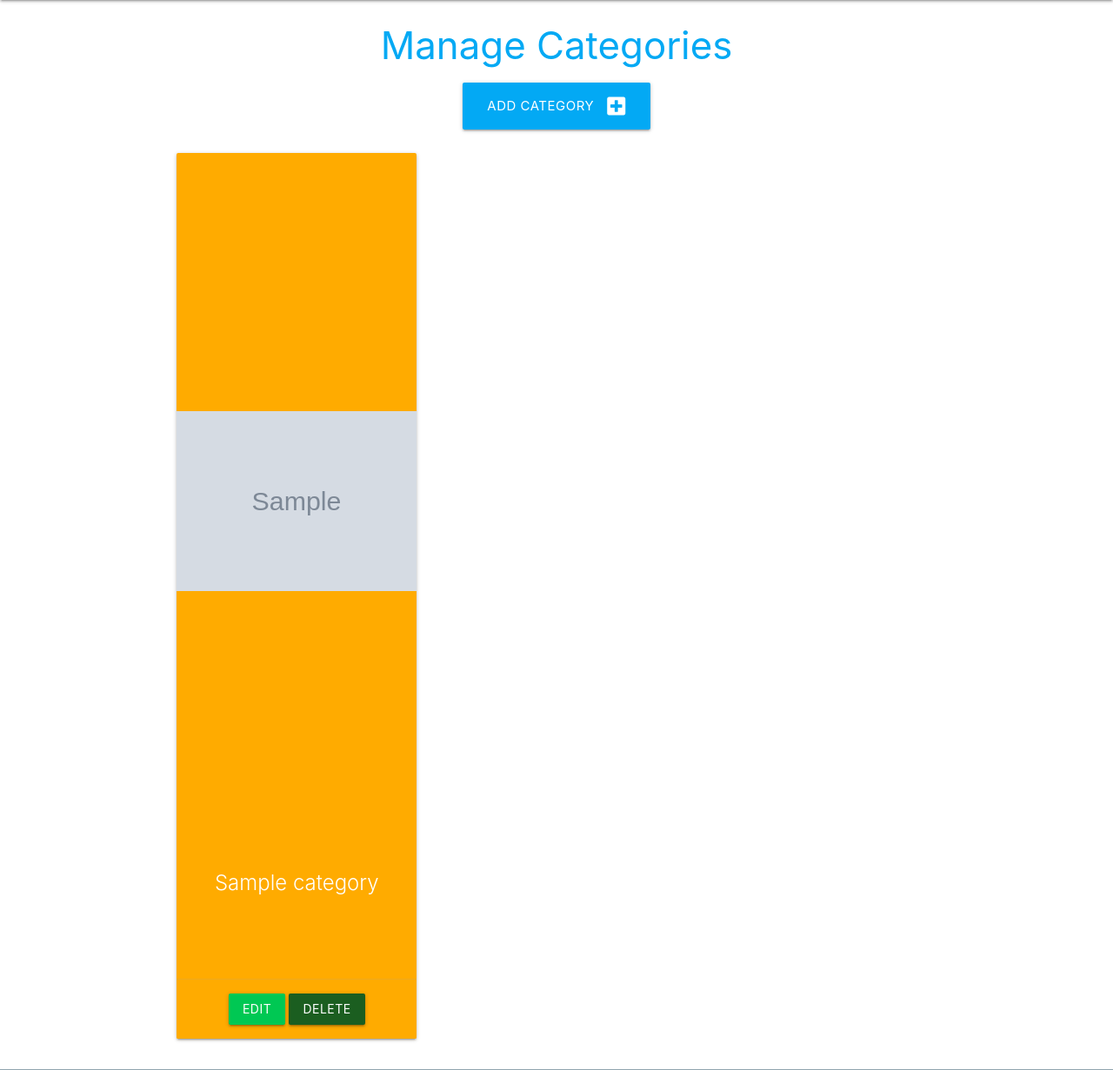
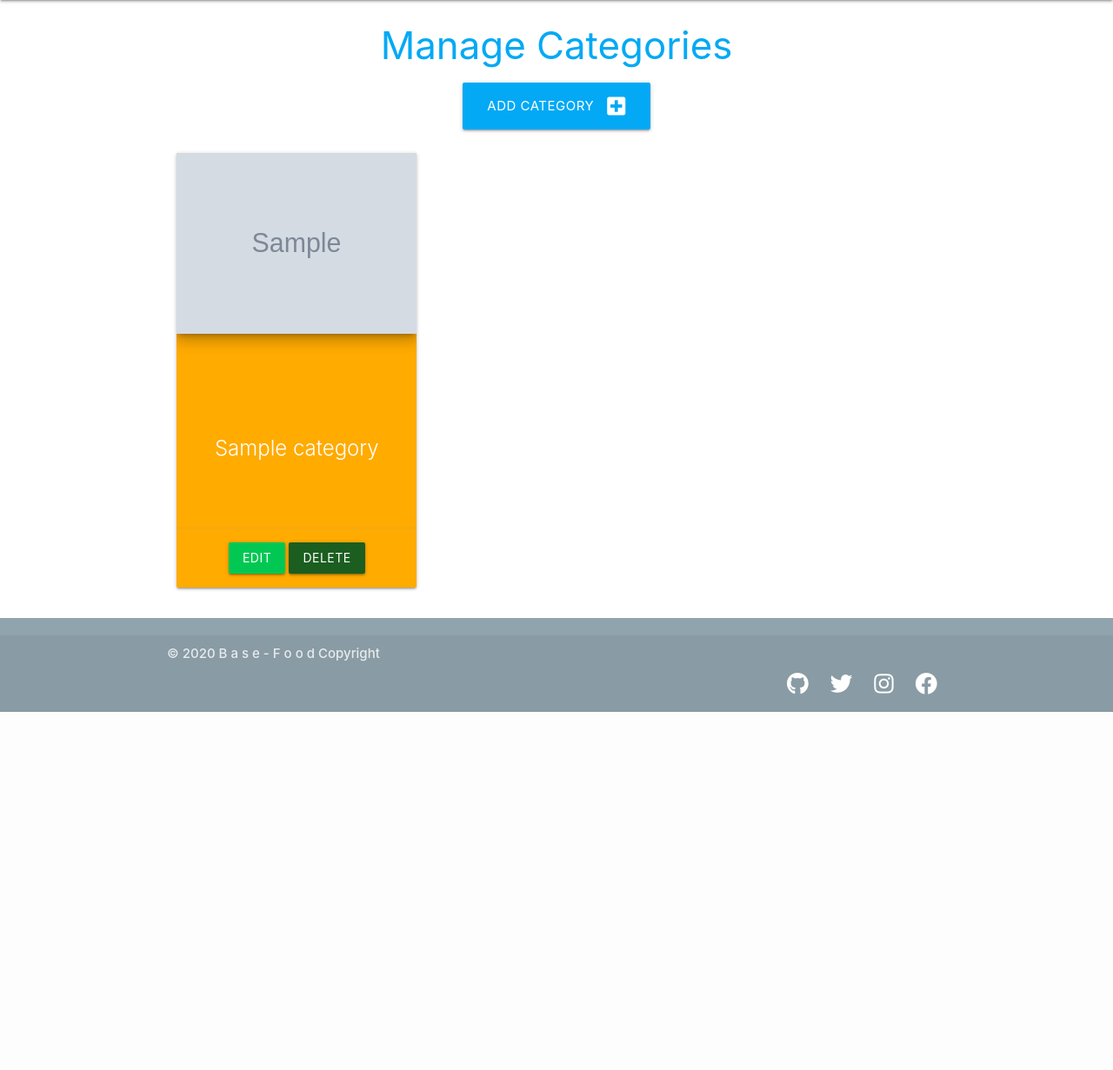
Before and after one commit to grisselfaura/Milestone-Third-Project-Data-Centric-Dev, a Flask app: page /get_categories in a window 1280 px wide. Shown: the part 64-1295 px from the top of the page at 87% size. After the commit the page ends 883 px from the top, so only its background shows below. Run offline with Flask 2, Linux system fonts and the light colour scheme; grey boxes marked "Sample" are stand-in pictures; a database or web service that is not in the repository returns one stand-in record (values such as "Sample title"); some libraries are stand-ins or nearby versions.

Commit message:
Adjust category image size

```diff
--- a/app.py
+++ b/app.py
@@ -210,7 +210,8 @@ def get_categories():
 def add_category():
     if request.method == "POST":
         category = {
-            "category_name": request.form.get("category_name")
+            "category_name": request.form.get("category_name"),
+            "category_image": request.form.get("category_image")
         }
         mongo.db.categories.insert_one(category)
         flash("New Category Added")
@@ -223,7 +224,8 @@ def add_category():
 def edit_category(category_id):
     if request.method == "POST":
         submit = {
-            "category_name": request.form.get("category_name")
+            "category_name": request.form.get("category_name"),
+            "category_image": request.form.get("category_image")
         }
         mongo.db.categories.update({"_id": ObjectId(category_id)}, submit)
         flash("Category Successfully Updated")
--- a/static/css/style.css
+++ b/static/css/style.css
@@ -111,3 +111,8 @@ main {
 .padding {
     padding: 1px!important;
 }
+
+/*categories.html*/
+.reduce-size {
+    height: 70px;
+}
--- a/templates/categories.html
+++ b/templates/categories.html
@@ -14,11 +14,11 @@
     <div class="row">
         {% for category in categories %}
             <div class="col s12 m4">
-                <div class="card amber accent-4 text-shadow center-align">
+                <div class="card large amber accent-4 text-shadow center-align">
                     <div class="card-image">
-                        <img class="same-size" src="{{ category.category_image }}"> <!--SIZE NEEDS TO BE ADJUSTED -->
+                        <img class="responsive-img z-depth-3" src="{{ category.category_image }}"> <!--SIZE NEEDS TO BE ADJUSTED -->
                     </div>
-                    <div class="card-content white-text">
+                    <div class="card-content white-text reduce-size">
                         <span class="card-title">{{ category.category_name}}</span>
                     </div>
                     <div class="card-action">
```
